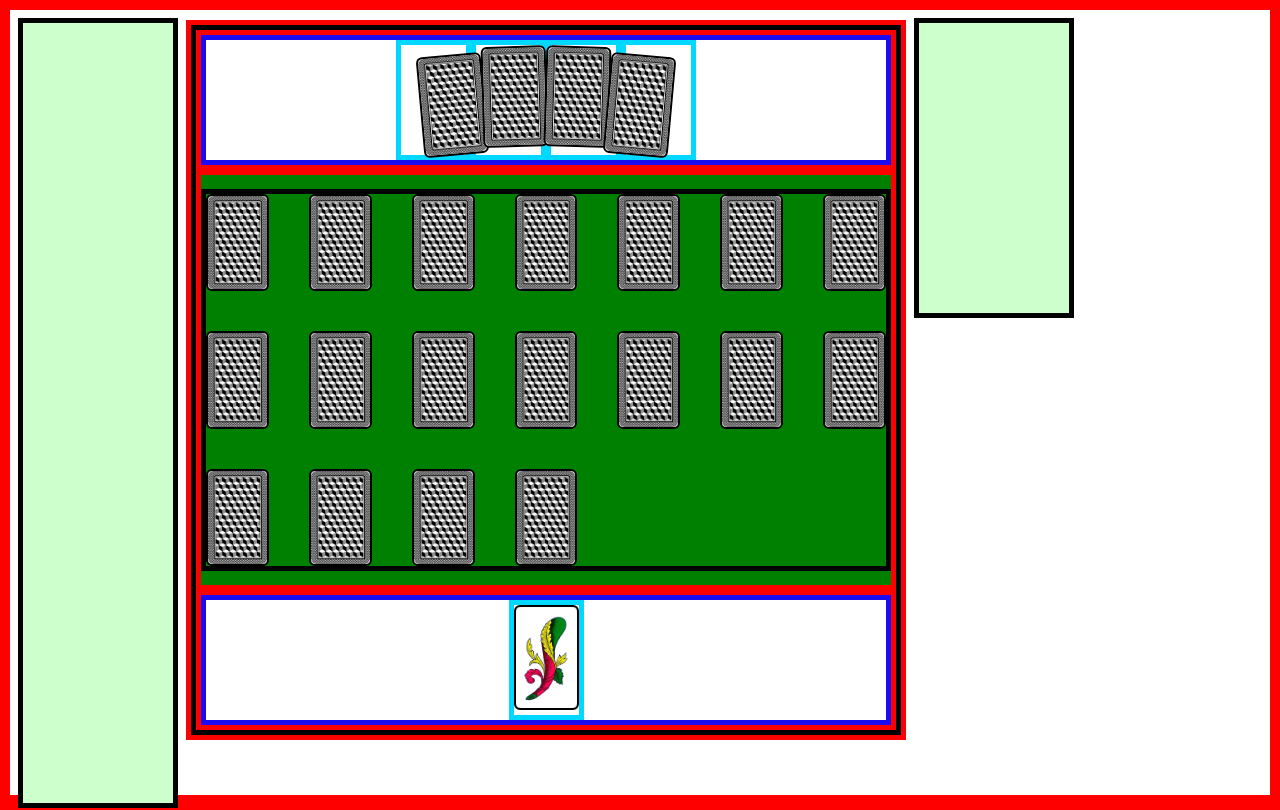
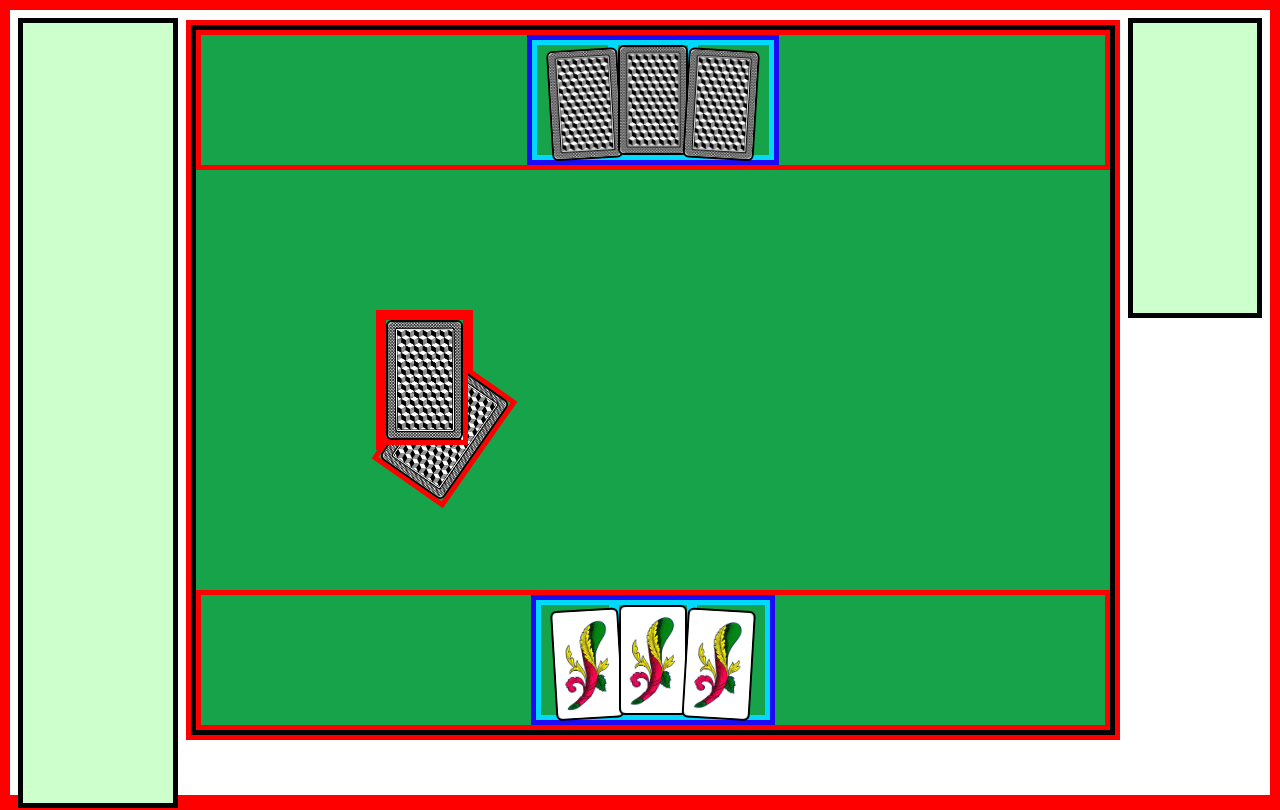
Before and after one commit to Micello/mern_stack, a React (Create React App) app in the folder frontend/: page / in a window 1280 px wide. Built offline with nearby package versions, Linux system fonts and the light colour scheme; the HTML template or start-up script is replaced by a standard one.

Commit message:
aggiustate proporzioni e unificate le mani

```diff
--- a/frontend/src/Briscola.js
+++ b/frontend/src/Briscola.js
@@ -25,40 +25,23 @@ function Card({ id, rank, suit, angle, height, scale }) {
           height: '',
 
         }}
-        className={`rounded-md  relative focus:ring-violet-300 active:bg-violet-700 bg-[lightgrey] hover:bg-gray-50  box-border   border-2 border-solid border-[black] transition-transform duration-300 ease-in-out`}
+        className={`h-full rounded-md  relative focus:ring-violet-300 active:bg-violet-700 bg-[lightgrey] hover:bg-gray-50  box-border   border-2 border-solid border-[black] transition-transform duration-300 ease-in-out`}
         onMouseEnter={handleMouseEnter}
         onMouseLeave={handleMouseLeave}
       >
-        {rank ? <img src={asso} className=' rounded-md' /> : <img src={back} className='  rounded-md'/>}
+        {rank ? <img src={asso} className=' rounded-md h-full' /> : <img src={back} className='h-full  rounded-md'/>}
       </div>
     );
   }
 
-
-function EnemyHand({ enemyCards }) {
-return (
-    <ul className=" flex justify-center ">
-    {enemyCards.map((i) => {
-        const angle = 0.06*(i - ((enemyCards.length+1)/2))
-        const height = 0.5*(i - (enemyCards.length+1)/2)*(i-(enemyCards.length+1)/2)
-        return ( //il rateo non corrisponde al front perchè le immagini sono diverse
-        <li className='aspect-[55/88]'key={i}>
-            <Card id={i} angle={angle} height={height} scale={1.1} />
-        </li>
-        );
-    })}
-    </ul>
-);
-}
-
-  function Hand({ playerHand }) {
+  function Hand({ Hand }) {
     return (
-      <ul className="flex justify-center   ">
-        {playerHand.map((card) => {
-            const angle = 0.06*(card.id - ((playerHand.length+1)/2))
-            const height = 0.5*(card.id - (playerHand.length+1)/2)*(card.id-(playerHand.length+1)/2)
+      <ul className="flex h-full justify-center   ">
+        {Hand.map((card) => {
+            const angle = 0.06*(card.id - ((Hand.length+1)/2))
+            const height = 0.5*(card.id - (Hand.length+1)/2)*(card.id-(Hand.length+1)/2)
             return (
-            <li className='aspect-[55/88]' key={card.id}>
+            <li className='h-full' key={card.id}>
               <Card id={card.id} rank={card.rank} suit={card.suit} angle={angle} height={height} />
             </li>
           );
@@ -69,27 +52,11 @@ return (
 
 function Board({}){
     return(
-        <div className={'border-black Boardgrid grid gap-10 grid-cols-7'}>
-            <Card scale={1.1}/>
-            <Card scale={1.1}/>
-            <Card scale={1.1}/>
-            <Card scale={1.1}/>
-            <Card scale={1.1}/>
-            <Card scale={1.1}/>
-            <Card scale={1.1}/>
-            <Card scale={1.1}/>
-            <Card scale={1.1}/>
-            <Card scale={1.1}/>
-            <Card scale={1.1}/>
-            <Card scale={1.1}/>
-            <Card scale={1.1}/>
-            <Card scale={1.1}/>
-            <Card scale={1.1}/>
-            <Card scale={1.1}/>
-            <Card scale={1.1}/>
-            <Card scale={1.1}/>
+      <div className="Board h-1/5 flex relative justify-center right-1/4 ">
+        <div className='h-full  z-20'><Card/></div>
+        <div className='absolute h-full right-[-20px] bottom-[-50px] rotate-[35deg] z-10 '><Card/></div>
+      </div>
 
-        </div>
     )
 }
 
@@ -104,27 +71,24 @@ export default function Briscola(){
 
   {/* Gameboard Container */}
   <div
-    className="gameboard-container flex justify-center mt-[10px] ml-[11rem] items-center w-full h-full"
+    className="gameboard-container min-w-[600px] flex justify-center mt-[10px] ml-[11rem] items-center w-full h-full"
     style={{
-      width: 'min(90vh, calc(100vw - 20rem))', // Ensure both width and height are calculated the same way
-      height: 'min(90vh, calc(100vw - 20rem))',
+      width: '90vw', // Ensure both width and height are calculated the same way
+      height: '90vh'
     }}>
     {/* Gameboard */}
     <div
-      className="Gameboard gameboard-square relative flex flex-col items-center justify-between  bg-white border-[5px] border-black"
+      className="Gameboard gameboard-square relative flex flex-col items-center justify-between  bg-green-600 border-[5px] border-black"
       style={{
         width: '100%',  // Gameboard takes up 100% of the container width
         height: '100%', // Gameboard takes up 100% of the container height
       }}>
       <div className="Enemyhand h-1/5 w-full flex justify-center ">
-        <EnemyHand enemyCards={enemyCards} />
+        <Hand Hand={enemyHand} />
       </div>
-
-      <div className="Board h-3/5 flex flex-col justify-center bg-[green] w-full">
-        <Board />
-      </div>
+      <Board />
       <div className="Playerhand h-1/5 w-full flex  justify-center">
-        <Hand playerHand={playerHand} />
+        <Hand Hand={playerHand} />
       </div>
     </div>
   </div>
@@ -144,6 +108,12 @@ export default function Briscola(){
 
 const playerHand = [
     { id: 1, rank: "A", suit: "Spadess" },
+    { id: 2, rank: "B", suit: "Spadess" },
+    { id: 3, rank: "A", suit: "Spadess" },
 ];
 
-const enemyCards = [1,2,3,4]
+const enemyHand = [
+  { id: 1, rank: "", suit: "Spadess" },
+  { id: 2, rank: "", suit: "Spadess" },
+  { id: 3, rank: "", suit: "Spadess" },
+];
```
